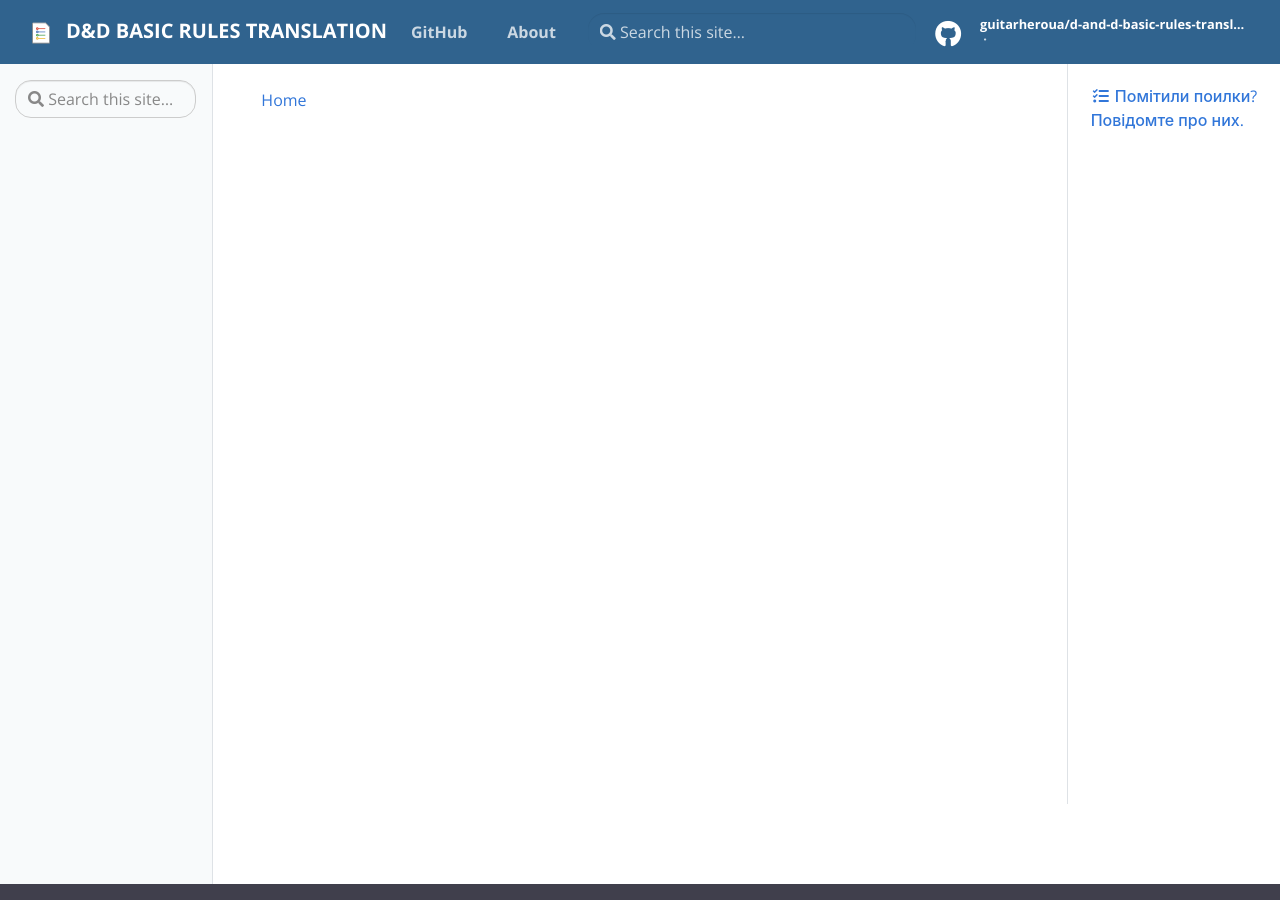
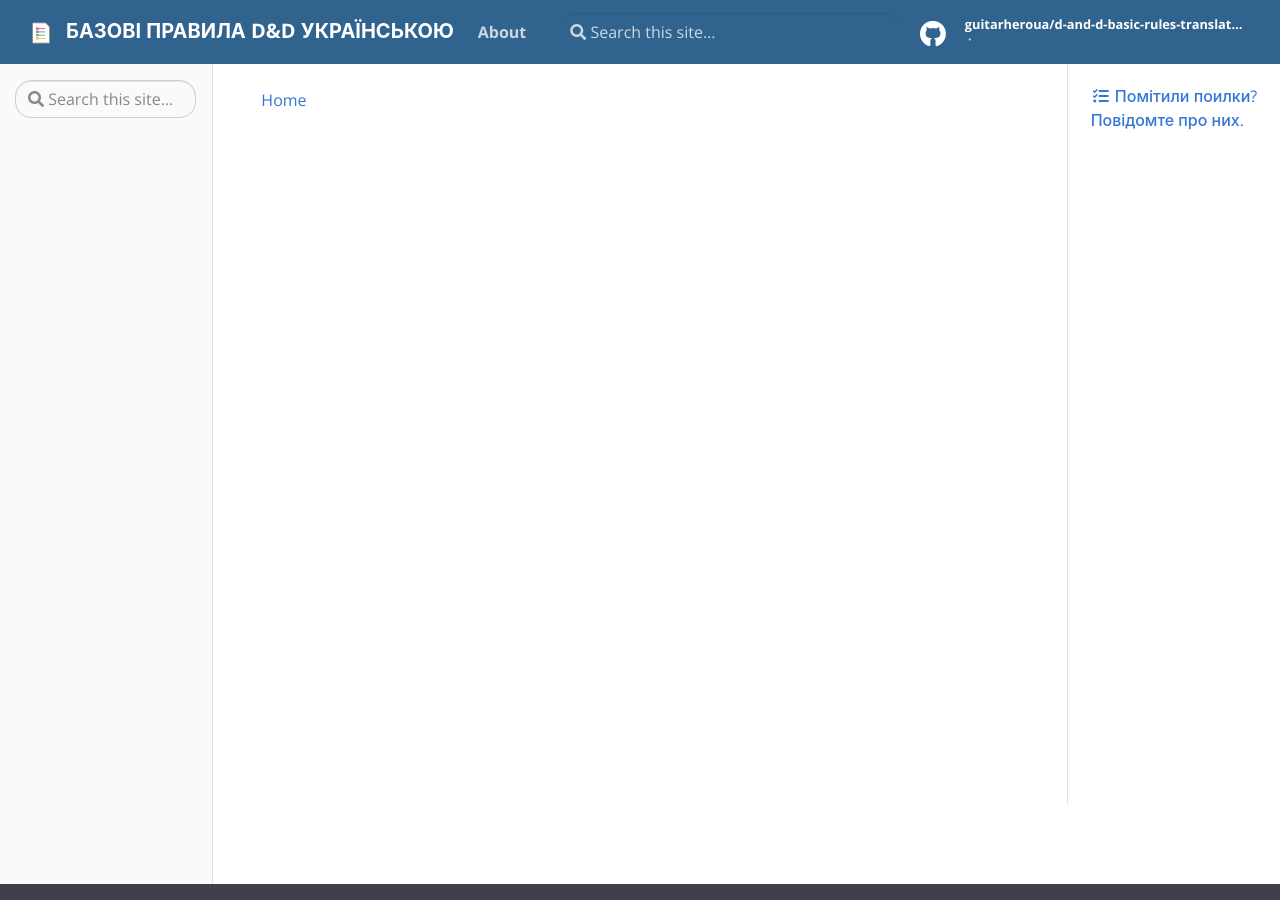
Before and after one commit to Guitarheroua/d-and-d-basic-rules-translation, a Jekyll site: the page built from pages/index.md, in a window 1280 px wide and 900 px high. Built offline with Jekyll 4.4.1, drawn with Linux system fonts in a browser that asks for light colours.

Commit message:
More changes

```diff
--- a/_config.yml
+++ b/_config.yml
@@ -14,7 +14,7 @@
 # You can create any custom variable you would like, and they will be accessible
 # in the templates via {{ site.myvariable }}.
 
-title: D&D Basic Rules Translation
+title: Базові Правила D&D Українською
 email: AndriySlisarchuk@gmail.com
 author: Andriy Slisarchuk
 description: > # this means to ignore newlines until "baseurl:"
--- a/_includes/header.html
+++ b/_includes/header.html
@@ -4,10 +4,7 @@
             <span class="navbar-logo"></span>{% include logo.svg %}<span class="text-uppercase font-weight-bold">{{ site.title }}</span>
 	</a>
 	<div class="td-navbar-nav-scroll ml-md-auto" id="main_navbar">
-		<ul class="navbar-nav mt-2 mt-lg-0">{% if site.repo %}
-			<li class="nav-item mr-4 mb-2 mb-lg-0">
-                            <a class="nav-link" href="{{ site.repo }}" target="_blank"><span>GitHub</span></a>
-			</li>{% endif %}{% for link in site.data.navigation %}
+		<ul class="navbar-nav mt-2 mt-lg-0">{% for link in site.data.navigation %}
 			<li class="nav-item mr-4 mb-2 mb-lg-0">
                             <a class="nav-link" href="{% if link.url %}{{ site.baseurl }}/{{ link.url }}{% else %}{{ link.external_url }}{% endif %}" ><span>{{ link.title }}</span></a>
 			</li>{% endfor %}
```
